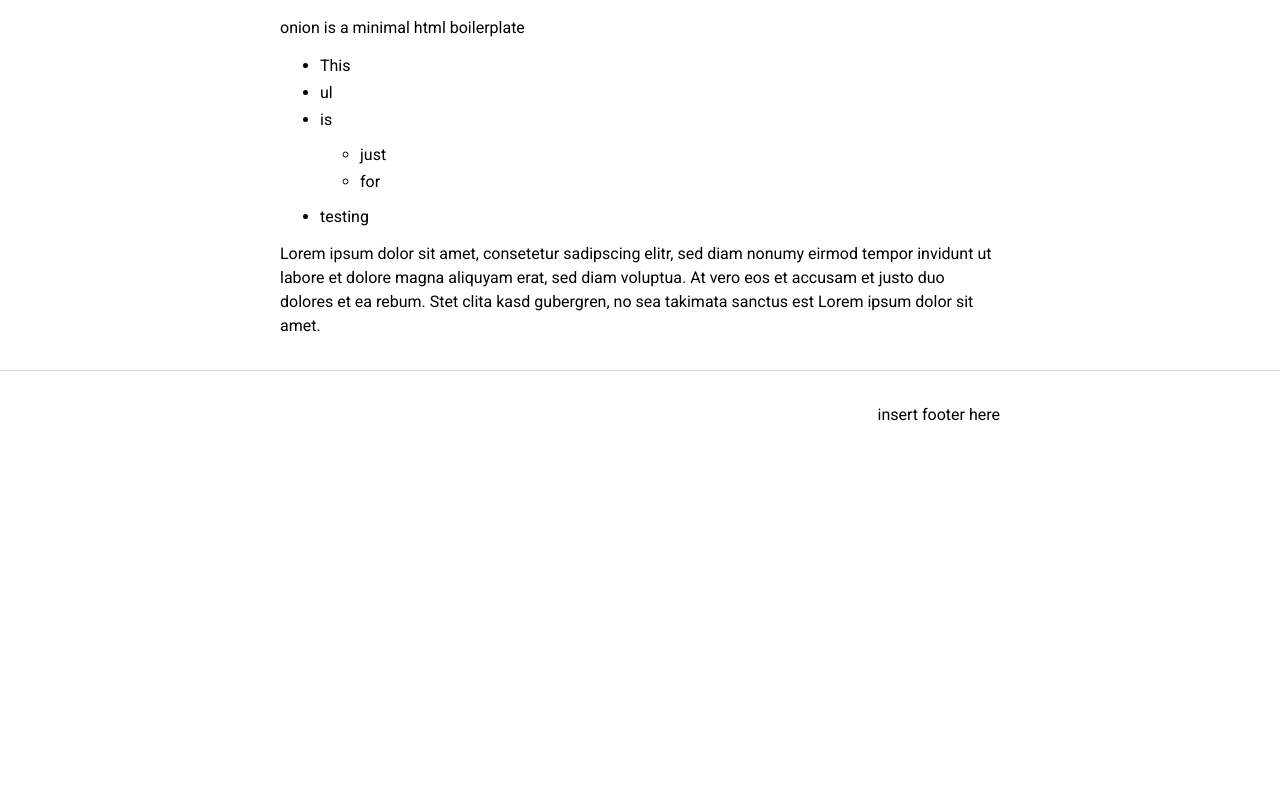
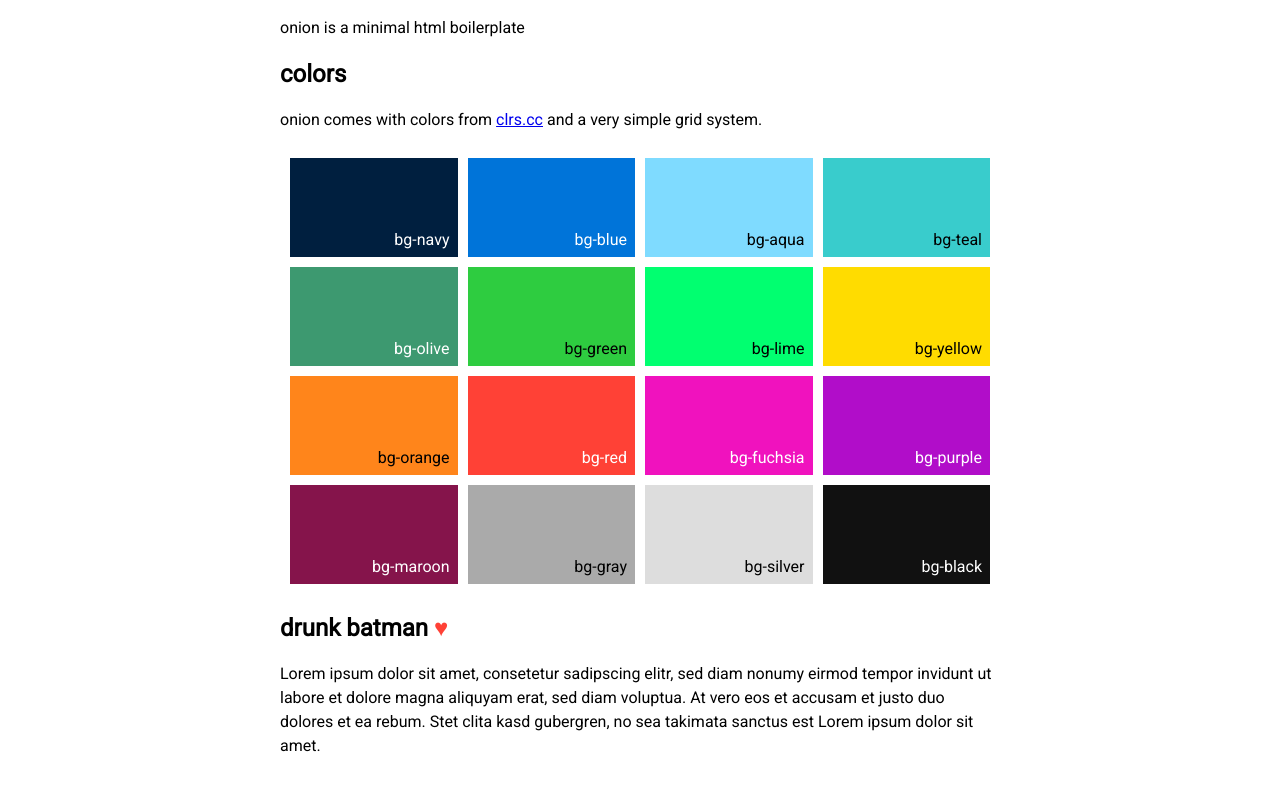
Before and after one commit to onunez177/onion-2, a plain HTML site: page index.html in a window 1280 px wide. Shown: the part 256-1044 px from the top of the page. Before the commit the page ends 800 px from the top, so only its background shows below. Drawn offline with Linux system fonts and the light colour scheme.

Commit message:
add a color grid to index.html | some readme changes

```diff
--- a/css/onion/colors.css
+++ b/css/onion/colors.css
@@ -1,67 +1 @@
-.bg-navy {
-	background-color:#001f3f
-}
-
-.bg-blue {
-	background-color:#0074d9
-}
-
-.bg-aqua {
-	background-color:#7fdbff
-}
-
-.bg-teal {
-	background-color:#39cccc
-}
-
-.bg-olive {
-	background-color:#3d9970
-}
-
-.bg-green {
-	background-color:#2ecc40
-}
-
-.bg-lime {
-	background-color:#01ff70
-}
-
-.bg-yellow {
-	background-color:#ffdc00
-}
-
-.bg-orange {
-	background-color:#ff851b
-}
-
-.bg-red {
-	background-color:#ff4136
-}
-
-.bg-fuchsia {
-	background-color:#f012be
-}
-
-.bg-purple {
-	background-color:#b10dc9
-}
-
-.bg-maroon {
-	background-color:#85144b
-}
-
-.bg-white {
-	background-color:#fff
-}
-
-.bg-gray {
-	background-color:#aaa
-}
-
-.bg-silver {
-	background-color:#ddd
-}
-
-.bg-black {
-	background-color:#111
-}
+.bg-navy{background-color:#001f3f}.bg-blue{background-color:#0074d9}.bg-aqua{background-color:#7fdbff}.bg-teal{background-color:#39cccc}.bg-olive{background-color:#3d9970}.bg-green{background-color:#2ecc40}.bg-lime{background-color:#01ff70}.bg-yellow{background-color:#ffdc00}.bg-orange{background-color:#ff851b}.bg-red{background-color:#ff4136}.bg-fuchsia{background-color:#f012be}.bg-purple{background-color:#b10dc9}.bg-maroon{background-color:#85144b}.bg-white{background-color:#fff}.bg-gray{background-color:#aaa}.bg-silver{background-color:#ddd}.bg-black{background-color:#111}.navy{color:#001f3f}.blue{color:#0074d9}.aqua{color:#7fdbff}.teal{color:#39cccc}.olive{color:#3d9970}.green{color:#2ecc40}.lime{color:#01ff70}.yellow{color:#ffdc00}.orange{color:#ff851b}.red{color:#ff4136}.fuchsia{color:#f012be}.purple{color:#b10dc9}.maroon{color:#85144b}.white{color:#fff}.silver{color:#ddd}.gray{color:#aaa}.black{color:#111}
--- a/css/onion/grid.css
+++ b/css/onion/grid.css
@@ -1,6 +1,8 @@
 .grid {
 	display:block;
 	position:relative;
+
+	padding:5px;
 
 	overflow:hidden;
 }
@@ -12,3 +14,13 @@
 
 	width:25%;
 }
+
+.grid .unit.wrap {
+	-moz-box-sizing:border-box;
+	box-sizing:border-box;
+	padding:5px;
+}
+
+.grid .unit .wrap {
+	padding:5px;
+}
--- a/css/style.css
+++ b/css/style.css
@@ -1,3 +1,16 @@
-.colors .unit {
-	min-height:80px;
+.colors .unit div {
+	padding:4.5em 0.5em 0.5em;
+
+	text-align:right;
 }
+
+.colors .bg-navy,
+.colors .bg-blue,
+.colors .bg-olive,
+.colors .bg-red,
+.colors .bg-purple,
+.colors .bg-fuchsia,
+.colors .bg-maroon,
+.colors .bg-black {
+	color:white;
+}
--- a/index.html
+++ b/index.html
@@ -15,7 +15,7 @@
 	<body>
 		<header>
 			<div class="module">
-				<h1>onion</h1>
+				<h1><span class="blue">#</span> onion</h1>
 				<p>minimal html boilerplate</p>
 			</div>
 		</header>
@@ -24,17 +24,59 @@
 				<article>
 					<h1>onion</h1>
 					<p>onion is a minimal html boilerplate</p>
-					<ul>
-						<li>This</li>
-						<li>ul</li>
-						<li>is
-							<ul>
-								<li>just</li>
-								<li>for</li>
-							</ul>
-						</li>
-						<li>testing</li>
-					</ul>
+					<h2>colors</h2>
+					<p>onion comes with colors from <a href="http://clrs.cc/">clrs.cc</a> and a very simple grid system.</p>
+					<div class="grid colors">
+						<div class="unit wrap">
+							<div class="bg-navy">bg-navy</div>
+						</div>
+						<div class="unit wrap">
+							<div class="bg-blue">bg-blue</div>
+						</div>
+						<div class="unit wrap">
+							<div class="bg-aqua">bg-aqua</div>
+						</div>
+						<div class="unit wrap">
+							<div class="bg-teal">bg-teal</div>
+						</div>
+						<div class="unit wrap">
+							<div class="bg-olive">bg-olive</div>
+						</div>
+						<div class="unit wrap">
+							<div class="bg-green">bg-green</div>
+						</div>
+						<div class="unit wrap">
+							<div class="bg-lime">bg-lime</div>
+						</div>
+						<div class="unit wrap">
+							<div class="bg-yellow">bg-yellow</div>
+						</div>
+						<div class="unit wrap">
+							<div class="bg-orange">bg-orange</div>
+						</div>
+						<div class="unit wrap">
+							<div class="bg-red">bg-red</div>
+						</div>
+						<div class="unit wrap">
+							<div class="bg-fuchsia">bg-fuchsia</div>
+						</div>
+						<div class="unit wrap">
+							<div class="bg-purple">bg-purple</div>
+						</div>
+						<div class="unit wrap">
+							<div class="bg-maroon">bg-maroon</div>
+						</div>
+						<div class="unit wrap">
+							<div class="bg-gray">bg-gray</div>
+						</div>
+						<div class="unit wrap">
+							<div class="bg-silver">bg-silver</div>
+						</div>
+						<div class="unit wrap">
+							<div class="bg-black">bg-black</div>
+						</div>
+					</div>
+					<h2>drunk batman <span class="red">&hearts;</span></h2>
 					<p>Lorem ipsum dolor sit amet, consetetur sadipscing elitr, sed diam nonumy eirmod tempor invidunt ut labore et dolore magna aliquyam erat, sed diam voluptua. At vero eos et accusam et justo duo dolores et ea rebum. Stet clita kasd gubergren, no sea takimata sanctus est Lorem ipsum dolor sit amet.</p>
 				</article>
 			</div>
```
Also changed, not shown: README.md.
